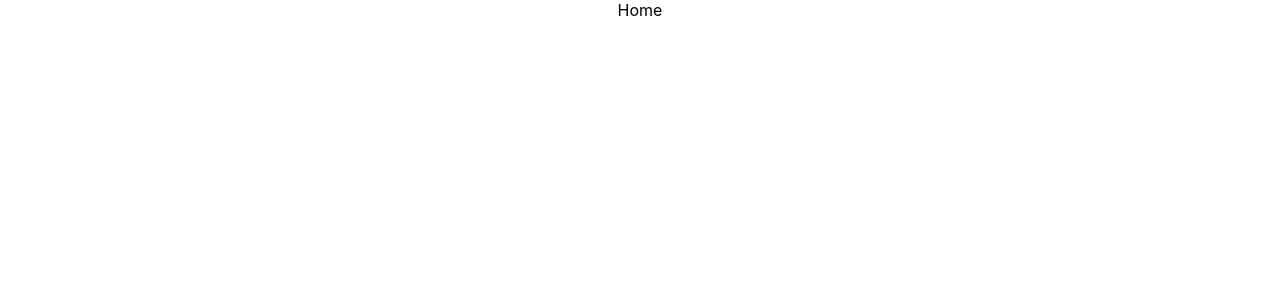
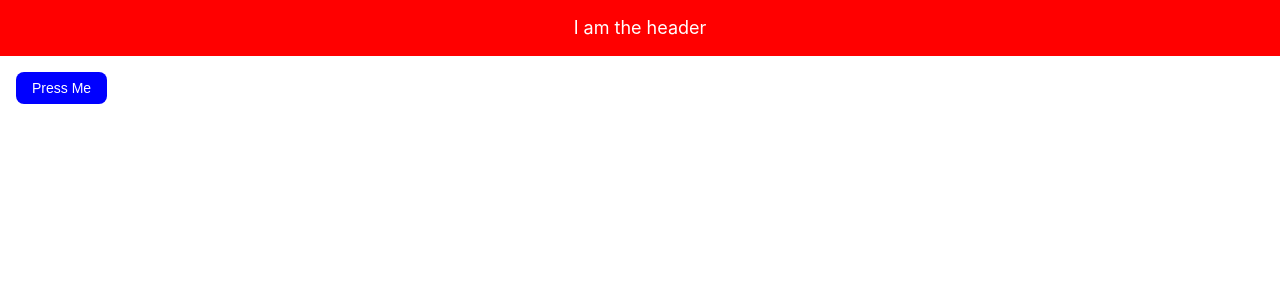
Before and after one commit to 365smart/product-design, a React (Create React App) app: page / in a window 1280 px wide. Shown: the top 300 px of the page. Built offline with nearby package versions, Linux system fonts and the light colour scheme.

Commit message:
styled-components samples

```diff
--- a/package.json
+++ b/package.json
@@ -1,5 +1,5 @@
 {
-  "homepage": "https://365smart.github.io/product-design",
+  "homepage": "https://365smart.github.io/product-design/",
   "name": "product-design",
   "version": "0.1.0",
   "private": true,
@@ -16,7 +16,7 @@
   },
   "scripts": {
     "predeploy": "npm run build",
-    "deploy": "gh-pages -d build",
+    "deploy": "gh-pages -d build -b master -r git@github.com:365smart/product-design.git",
     "start": "react-scripts start",
     "build": "react-scripts build",
     "test": "react-scripts test",
--- a/src/App.css
+++ /dev/null
@@ -1,38 +0,0 @@
-.App {
-  text-align: center;
-}
-
-.App-logo {
-  height: 40vmin;
-  pointer-events: none;
-}
-
-@media (prefers-reduced-motion: no-preference) {
-  .App-logo {
-    animation: App-logo-spin infinite 20s linear;
-  }
-}
-
-.App-header {
-  background-color: #282c34;
-  min-height: 100vh;
-  display: flex;
-  flex-direction: column;
-  align-items: center;
-  justify-content: center;
-  font-size: calc(10px + 2vmin);
-  color: white;
-}
-
-.App-link {
-  color: #61dafb;
-}
-
-@keyframes App-logo-spin {
-  from {
-    transform: rotate(0deg);
-  }
-  to {
-    transform: rotate(360deg);
-  }
-}
--- a/src/App.js
+++ b/src/App.js
@@ -1,11 +1,42 @@
 import React from 'react';
-import logo from './logo.svg';
-import './App.css';
+
+import styled from 'styled-components';
+
+const Header = styled.div`
+  padding: 16px;
+  background: red;
+  width: 100%;
+  display: flex;
+  align-items: center;
+  justify-content: center;
+  color: white;
+  font-size: 18px;
+  line-height: 24px;
+`;
+
+const Button = styled.button`
+  padding: 8px 16px;
+  background: blue;
+  color: white;
+  font-size: 14px;
+  border: none;
+  outline: none;
+  border-radius: 8px;
+  margin: 16px;
+  &:active {
+    background: darkblue;
+  }
+`;
 
 function App() {
   return (
     <div className="App">
-      Home
+      <Header>
+        I am the header
+      </Header>
+      <Button>
+        Press Me
+      </Button>
     </div>
   );
 }
--- a/src/index.css
+++ b/src/index.css
@@ -1,3 +1,5 @@
+* { box-sizing: border-box}
+
 body {
   margin: 0;
   font-family: -apple-system, BlinkMacSystemFont, 'Segoe UI', 'Roboto', 'Oxygen',
```
